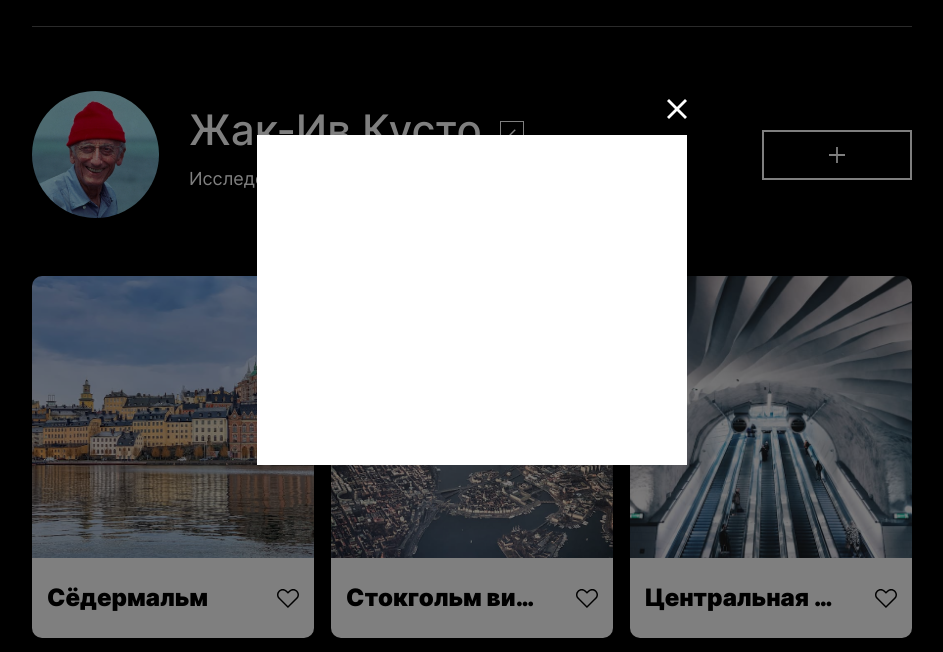
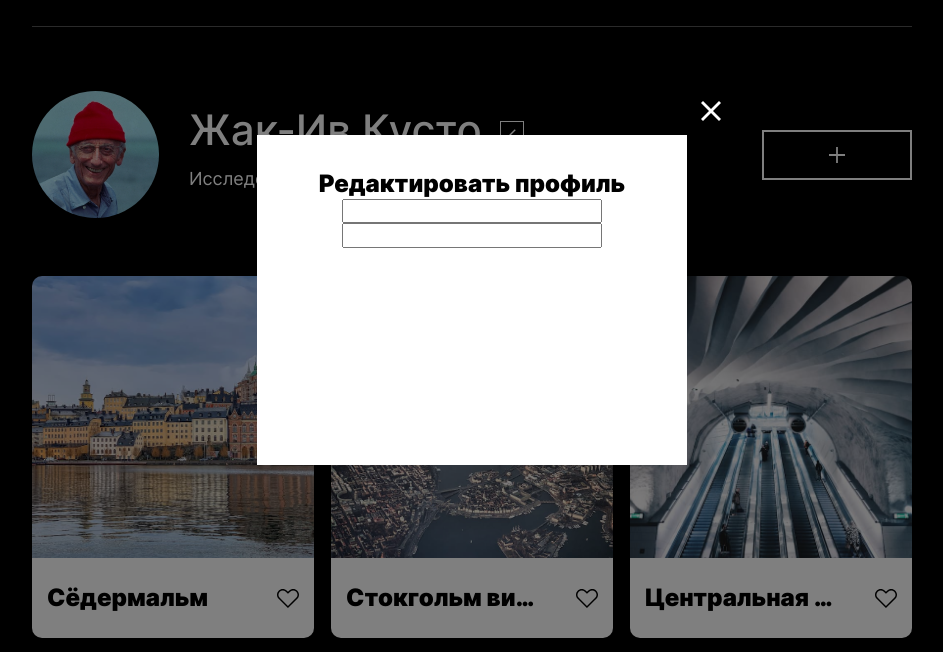
Before and after one commit to annagroshkova/mesto_old, a plain HTML site: page index.html in a window 1280 px wide. Shown: the part 100-752 px from the top of the page, without its empty margins (168-1111 px from the left). Drawn offline with Linux system fonts and the light colour scheme.

Commit message:
popup more progress

```diff
--- a/blocks/popup/__close/popup__close.css
+++ b/blocks/popup/__close/popup__close.css
@@ -1,5 +1,6 @@
 .popup__close {
   background: url(../../../images/close.svg) center center no-repeat;
+  object-fit: cover;
   color: white;
   position: absolute;
   width: 20px;
@@ -9,3 +10,12 @@
   border: 0;
   padding: 0;
 }
+
+@media screen and (min-width: 470px) {
+  .popup__close {
+    width: 32px;
+    height: 32px;
+    right: -40px;
+    top: -40px;
+  }
+}
--- a/blocks/popup/__container/popup__container.css
+++ b/blocks/popup/__container/popup__container.css
@@ -1,4 +1,5 @@
 .popup__container {
+  display: block;
   width: calc(100% - 40px);
   max-width: 430px;
   height: 200px;
--- a/blocks/popup/__form/popup__form.css
+++ b/blocks/popup/__form/popup__form.css
@@ -0,0 +1,16 @@
+.popup__form {
+  width: 100%;
+  padding: 25px 22px;
+  margin: 0;
+  box-sizing: border-box;
+  display: flex;
+  flex-direction: column;
+  align-items: center;
+  border: 0;
+}
+
+@media screen and (min-width: 470px) {
+  .popup__form {
+    padding: 34px 36px;
+  }
+}
--- a/blocks/popup/__title/popup__title.css
+++ b/blocks/popup/__title/popup__title.css
@@ -0,0 +1,14 @@
+.popup__title {
+  margin: 0;
+  font-size: 18px;
+  line-height: 22px;
+  font-weight: 900;
+  color: black;
+}
+
+@media screen and (min-width: 470px) {
+  .popup__title {
+    font-size: 24px;
+    line-height: 30px;
+  }
+}
--- a/blocks/profile/__occupation/profile__occupation.css
+++ b/blocks/profile/__about/profile__about.css
@@ -1,4 +1,4 @@
-.profile__ocupation {
+.profile__about {
   font-weight: 400;
   font-size: 14px;
   line-height: 16px;
@@ -8,7 +8,7 @@
 }
 
 @media screen and (min-width: 920px) {
-  .profile__ocupation {
+  .profile__about {
     font-size: 18px;
     line-height: 22px;
   }
--- a/index.html
+++ b/index.html
@@ -26,7 +26,7 @@
                 Жак-Ив Кусто<button class="profile__edit-button"></button>
               </h2>
 
-              <p class="profile__ocupation">Исследователь океана</p>
+              <p class="profile__about">Исследователь океана</p>
             </div>
           </div>
           <button class="profile__add-button"></button>
@@ -112,8 +112,13 @@
     </div>
 
     <div class="popup popup_opened">
-      <div class="popup__container">
+      <form class="popup__container">
         <button class="popup__close"></button>
+        <fieldset class="popup__form">
+          <p class="popup__title">Редактировать профиль</p>
+          <input class="popup__name"></input>
+          <input class="popup__about"></input>
+        </fieldset>
       </div>
     </div>
   </body>
--- a/pages/index.css
+++ b/pages/index.css
@@ -11,7 +11,7 @@
 @import url(../blocks/profile/__info/profile__info.css);
 @import url(../blocks/profile/__edit-button/profile__edit-button.css);
 @import url(../blocks/profile/__name/profile__name.css);
-@import url(../blocks/profile/__occupation/profile__occupation.css);
+@import url(../blocks/profile/__about/profile__about.css);
 @import url(../blocks/profile/__add-button/profile__add-button.css);
 @import url(../blocks/profile/__description/profile__description.css);
 
@@ -32,5 +32,5 @@
 @import url(../blocks/popup/__title/popup__title.css);
 @import url(../blocks/popup/__form/popup__form.css);
 @import url(../blocks/popup/__name/popup__name.css);
-@import url(../blocks/popup/__occupation/popup__occupation.css);
+@import url(../blocks/popup/__about/popup__about.css);
 @import url(../blocks/popup/__submit/popup__submit.css);
```
Also changed, not shown: blocks/popup/__about/popup__about.css (added).
